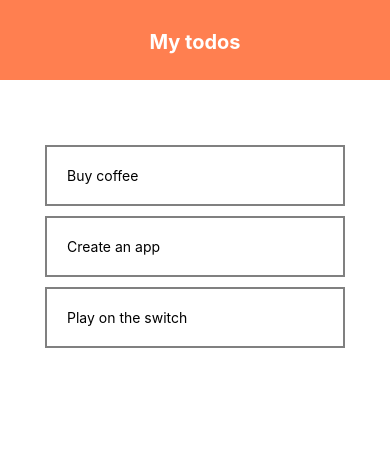
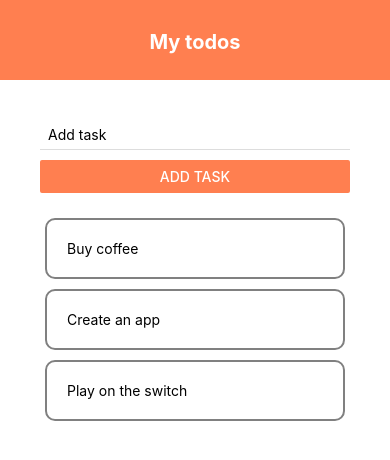
Before and after one commit to Grzegorz258/react-native-beginning, a React Native app: screen / in a window 390 px wide. Shown: the top 460 px of the page. Built offline with nearby package versions, Linux system fonts and the light colour scheme.

Commit message:
After Episode 13

```diff
--- a/App.js
+++ b/App.js
@@ -1,7 +1,17 @@
 import React, { useState } from 'react';
-import { FlatList, StyleSheet, Text, View } from 'react-native';
+import {
+  FlatList,
+  View,
+  TouchableWithoutFeedback,
+  Keyboard,
+  Alert,
+} from 'react-native';
+import AddTodo from './src/components/AddTodo/AddTodo';
 import Header from './src/components/Header/Header';
 import TodoItem from './src/components/TodoItem/TodoItem';
+import styles from './App.styles';
+
+const { container, content, list } = styles;
 
 export default function App() {
   const [todos, setTodos] = useState([
@@ -11,30 +21,38 @@ export default function App() {
   ]);
 
   const pressTodosHandler = (key) => {
-    setTodos((prevState) => prevState.filter((item) => item.key != key))
-  }
+    setTodos((prevState) => prevState.filter((item) => item.key != key));
+  };
+
+  const submitHandler = (text) => {
+    if (text.length > 3) {
+      // setText('');
+      setTodos((prevTodos) => {
+        return [{ text, key: Math.random().toString() }, ...prevTodos];
+      });
+    } else {
+      Alert.alert('OOPS', 'Todo must be over 3 characters long', [
+        { text: 'Understood'},
+      ]);
+    }
+  };
 
   return (
-    <View style={styles.container}>
-      <Header text="My todos" />
-      <View style={styles.content}>
-        <View style={styles.list}>
-          <FlatList data={todos} renderItem={({ item }) => <TodoItem item={item} pressHandler={pressTodosHandler} />} />
+    <TouchableWithoutFeedback onPress={() => Keyboard.dismiss()}>
+      <View style={container}>
+        <Header text="My todos" />
+        <View style={content}>
+          <AddTodo submitHandler={submitHandler} />
+          <View style={list}>
+            <FlatList
+              data={todos}
+              renderItem={({ item }) => (
+                <TodoItem item={item} pressHandler={pressTodosHandler} />
+              )}
+            />
+          </View>
         </View>
       </View>
-    </View>
+    </TouchableWithoutFeedback>
   );
 }
-
-const styles = StyleSheet.create({
-  container: {
-    flex: 1,
-    backgroundColor: '#fff',
-  },
-  content: {
-    padding: 40,
-  },
-  list: {
-    marginTop: 20,
-  },
-});
--- /dev/null
+++ b/App.styles.js
@@ -0,0 +1,16 @@
+import { StyleSheet } from "react-native";
+
+const styles = StyleSheet.create({
+  container: {
+    flex: 1,
+    backgroundColor: '#fff',
+  },
+  content: {
+    padding: 40,
+  },
+  list: {
+    marginTop: 20,
+  },
+});
+
+export default styles;
--- /dev/null
+++ b/src/components/AddTodo/AddTodo.js
@@ -0,0 +1,33 @@
+import React, { useState } from 'react';
+import { View, TextInput, Button } from 'react-native';
+import styles from './AddTodo.styles';
+
+const { input } = styles;
+
+const AddTodo = ({ submitHandler }) => {
+  const [text, setText] = useState('');
+
+  const changeHandler = (val) => {
+    setText(val);
+  };
+
+  return (
+    <View>
+      <TextInput
+        style={input}
+        placeholder="Add task"
+        onChangeText={changeHandler}
+        value={text}
+      />
+      <Button
+        color="coral"
+        onPress={() => submitHandler(text)}
+        title="Add task"
+      />
+    </View>
+  );
+};
+
+
+
+export default AddTodo;
--- /dev/null
+++ b/src/components/AddTodo/AddTodo.styles.js
@@ -0,0 +1,13 @@
+import { StyleSheet } from "react-native";
+
+const styles = StyleSheet.create({
+  input: {
+    marginBottom: 10,
+    paddingHorizontal: 8,
+    paddingVertical: 6,
+    borderBottomWidth: 1,
+    borderBottomColor: '#ddd',
+  },
+});
+
+export default styles;
--- a/src/components/TodoItem/TodoItem.js
+++ b/src/components/TodoItem/TodoItem.js
@@ -1,5 +1,5 @@
 import React from 'react';
-import { View, Text, TouchableOpacity, StyleSheet } from 'react-native';
+import { Text, TouchableOpacity } from 'react-native';
 import styles from './TodoItem.styles';
 
 const { container } = styles;
--- a/src/components/TodoItem/TodoItem.styles.js
+++ b/src/components/TodoItem/TodoItem.styles.js
@@ -6,6 +6,7 @@ const styles = StyleSheet.create({
     padding: 20,
     borderColor: 'grey',
     borderWidth: 2,
+    borderRadius: 10,
   },
 });
 
```
